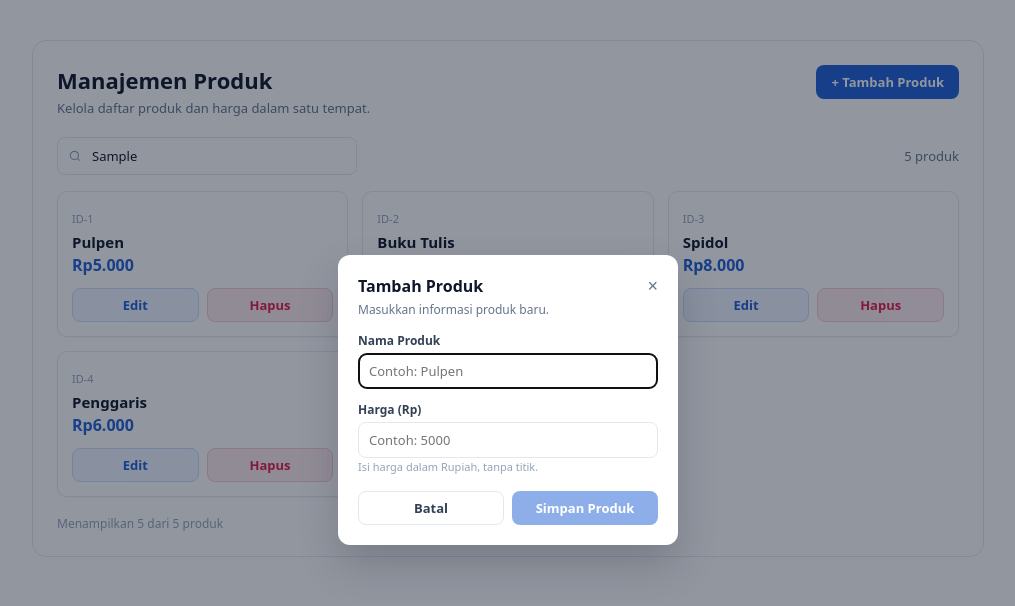
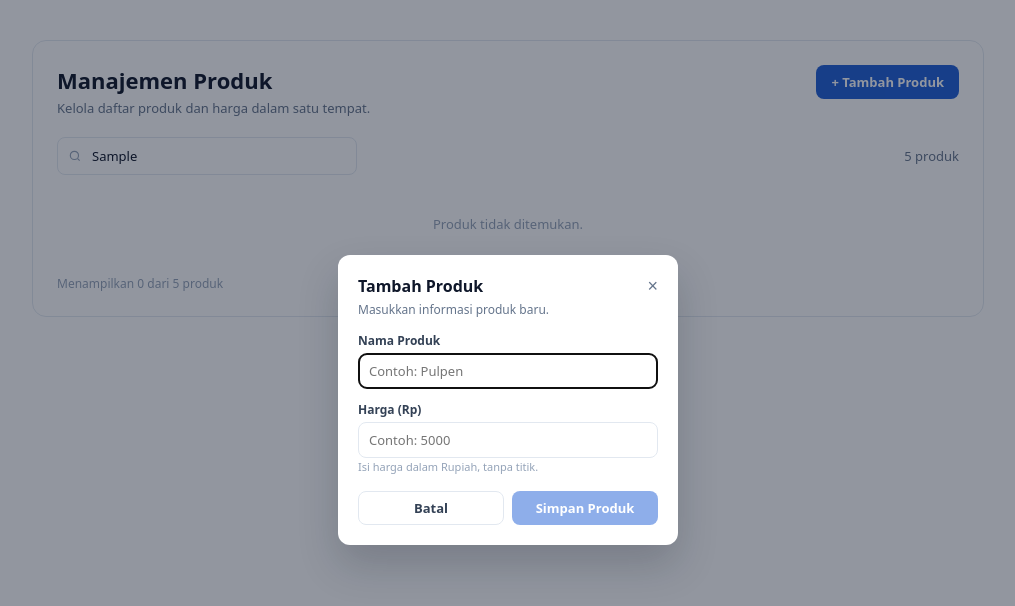
Before and after one commit to catursetyo/product_catalog_fe, a React (Vite) app: page / in a window 1280 px wide. Both pictures are taken after typing "Sample" into the empty fields and a click on the button "+ Tambah Produk". Shown: the top 606 px of the page, without its empty margins (132-1147 px from the left). Built offline with nearby package versions, Linux system fonts and the light colour scheme.

Commit message:
feat: filter product list by search query

```diff
--- a/src/App.jsx
+++ b/src/App.jsx
@@ -6,10 +6,14 @@ import DeleteDialog from "./components/DeleteDialog.jsx";
 
 export default function App() {
   const [products, setProducts] = useState(seed);
+  const [query, setQuery] = useState("");
   const [modal, setModal] = useState(null);
   const close = () => setModal(null);
 
   const target = modal?.id ? products.find((p) => p.id === modal.id) : null;
+  const shown = products.filter((p) =>
+    p.name.toLowerCase().includes(query.trim().toLowerCase())
+  );
 
   const save = (name, price) => {
     setProducts((ps) =>
@@ -55,13 +59,17 @@ export default function App() {
                 <circle cx="11" cy="11" r="7" />
                 <path d="m20 20-3.5-3.5" />
               </svg>
-              <input placeholder="Cari nama produk..." />
+              <input
+                value={query}
+                onChange={(e) => setQuery(e.target.value)}
+                placeholder="Cari nama produk..."
+              />
             </label>
             <span className="count">{products.length} produk</span>
           </div>
 
           <div className="grid">
-            {products.map((p) => (
+            {shown.map((p) => (
               <ProductCard
                 key={p.id}
                 product={p}
@@ -71,8 +79,12 @@ export default function App() {
             ))}
           </div>
 
+          {shown.length === 0 && (
+            <p className="empty">Produk tidak ditemukan.</p>
+          )}
+
           <p className="panel-foot">
-            Menampilkan {products.length} dari {products.length} produk
+            Menampilkan {shown.length} dari {products.length} produk
           </p>
         </section>
       </main>
--- a/src/index.css
+++ b/src/index.css
@@ -147,6 +147,14 @@ h1 {
   color: #94a3b8;
 }
 
+.empty {
+  margin: 0;
+  padding: 24px 0;
+  text-align: center;
+  font-size: 13px;
+  color: #94a3b8;
+}
+
 .overlay {
   position: fixed;
   inset: 0;
```
